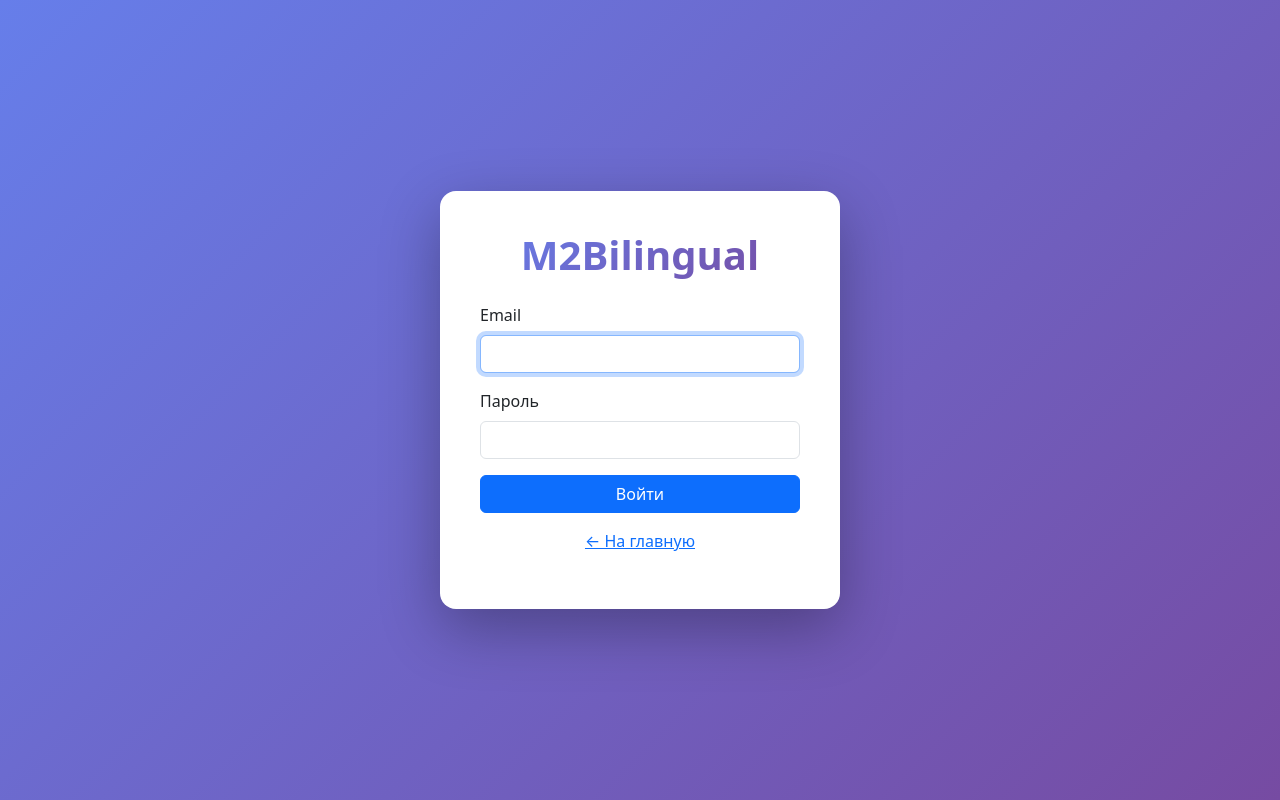
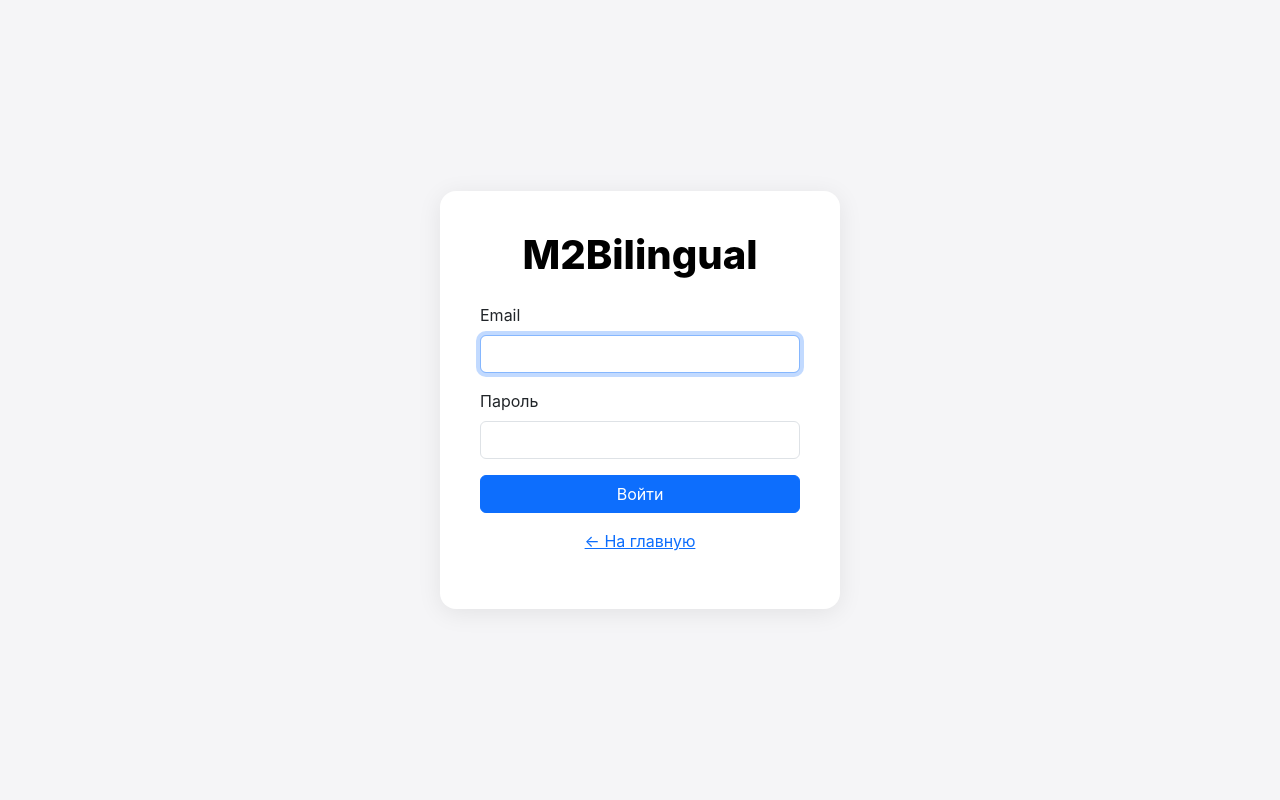
Before and after one commit to yuliyaBarashka/Djangodrf, a Django app: page /login/ in a window 1280 px wide. Run offline with Django 5.2, Linux system fonts and the light colour scheme; parts of the project's set-up code (start-up, migrations or seed data) failed here and were passed over.

Commit message:
feat(landing): update login page style and README
- Login page: black M2Bilingual title, solid light background
- README: add student/teacher cabinets, HTMX, HTML routes
- README: add test users, new project structure
- README: add navigation section (languages, exams, kids)
- Remove obsolete version from docker-compose.yml
- Add .:/app bind mount for app service

```diff
--- a/templates/users/login.html
+++ b/templates/users/login.html
@@ -7,17 +7,19 @@
     <link href="https://cdn.jsdelivr.net/npm/bootstrap@5.3.2/dist/css/bootstrap.min.css" rel="stylesheet">
    <style>
        body {
-            background: linear-gradient(135deg, #667eea 0%, #764ba2 100%);
+           background: #f5f5f7;               /* простой светлый фон, без градиента */
            min-height: 100vh;
            display: flex;
            align-items: center;
            justify-content: center;
+           margin: 0;
+           font-family: -apple-system, BlinkMacSystemFont, "Segoe UI", Roboto, sans-serif;
        }
        .login-card {
-            background: white;
+           background: #ffffff;
            padding: 40px;
            border-radius: 16px;
-            box-shadow: 0 20px 60px rgba(0,0,0,0.3);
+           box-shadow: 0 4px 24px rgba(0, 0, 0, 0.08);
            width: 100%;
            max-width: 400px;
        }
@@ -25,9 +27,9 @@
            text-align: center;
            margin-bottom: 24px;
            font-weight: 800;
-            background: linear-gradient(135deg, #667eea, #764ba2);
-            -webkit-background-clip: text;
-            -webkit-text-fill-color: transparent;
+           color: #000000;                     /* чёрный */
+           -webkit-text-fill-color: #000000;   /* на случай, если остался webkit-градиент */
+           background: none;                   /* убрать градиент */
        }
    </style>
 </head>
```
Also changed, not shown: README.md. Lines whose indentation alone changed are shown as unchanged.
